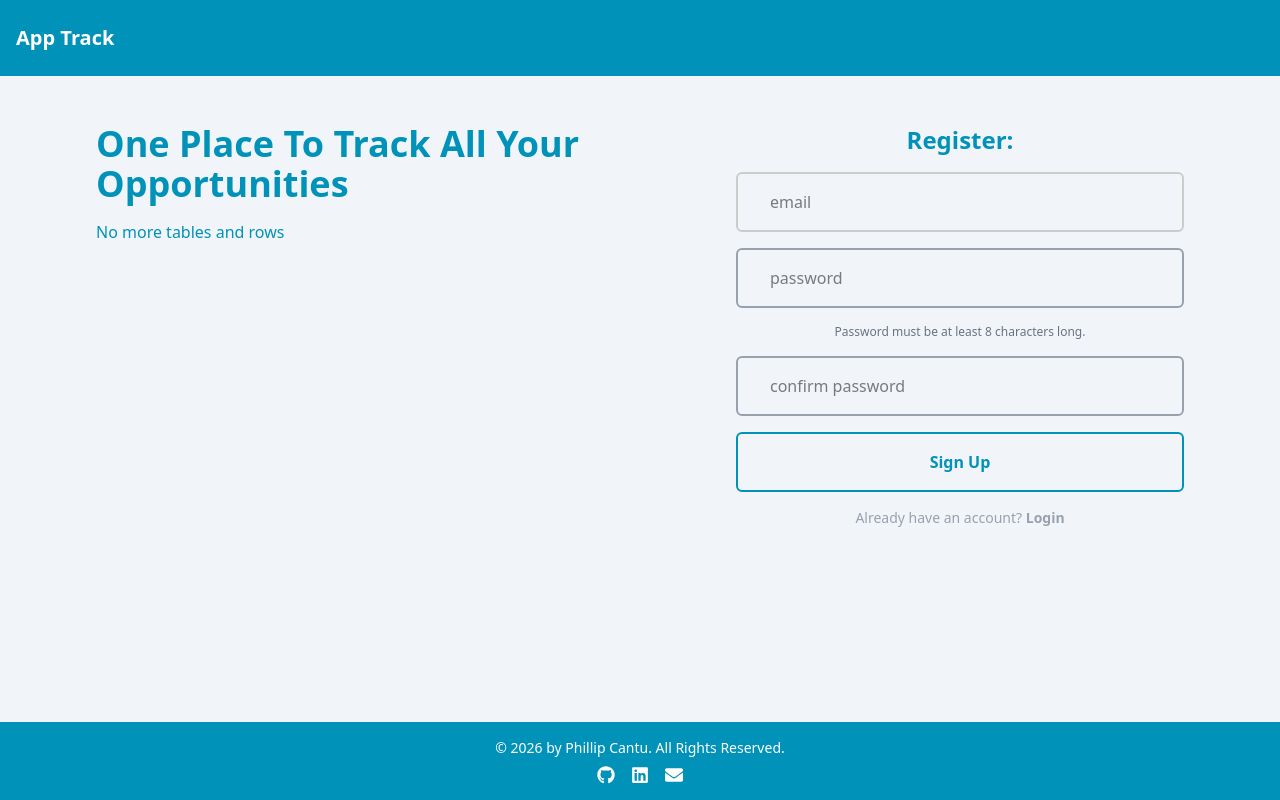
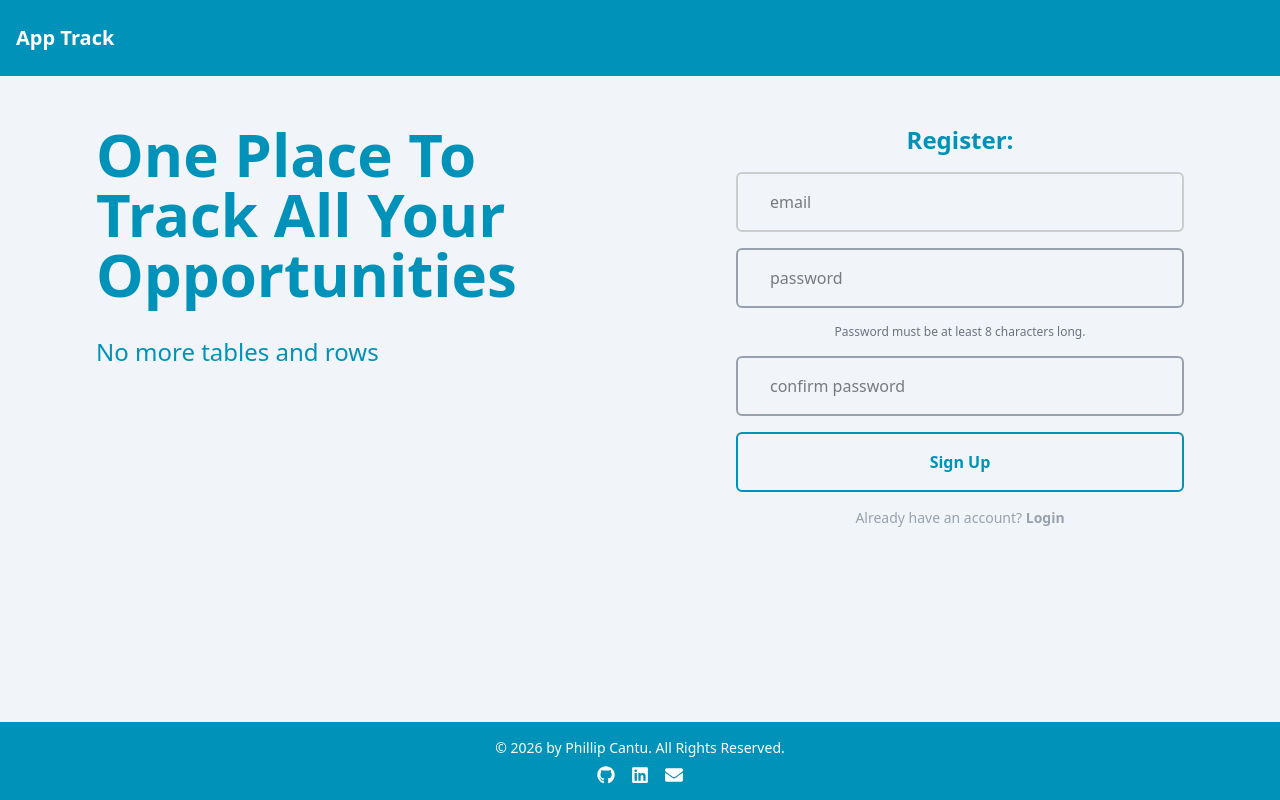
Before and after one commit to hereisphil/app-track, a React (Vite) app in the folder client/: page / in a window 1280 px wide. Built offline with nearby package versions, Linux system fonts and the light colour scheme; no server answers.

Commit message:
Updated Hero's typography

```diff
--- a/client/src/components/ui/Hero.tsx
+++ b/client/src/components/ui/Hero.tsx
@@ -1,10 +1,10 @@
 const Hero = () => {
     return (
-        <section className="text-cyan-600 flex flex-col justify-center gap-4 max-w-lg text-center md:text-left">
-            <h2 className="text-4xl font-bold">
+        <section className="text-cyan-600 flex flex-col justify-center gap-4 md:gap-8 max-w-lg text-center md:text-left">
+            <h2 className="text-4xl md:text-6xl font-bold">
                 One Place To Track All Your Opportunities
             </h2>
-            <p>No more tables and rows</p>
+            <p className="text-lg md:text-2xl">No more tables and rows</p>
         </section>
     );
 };
```
